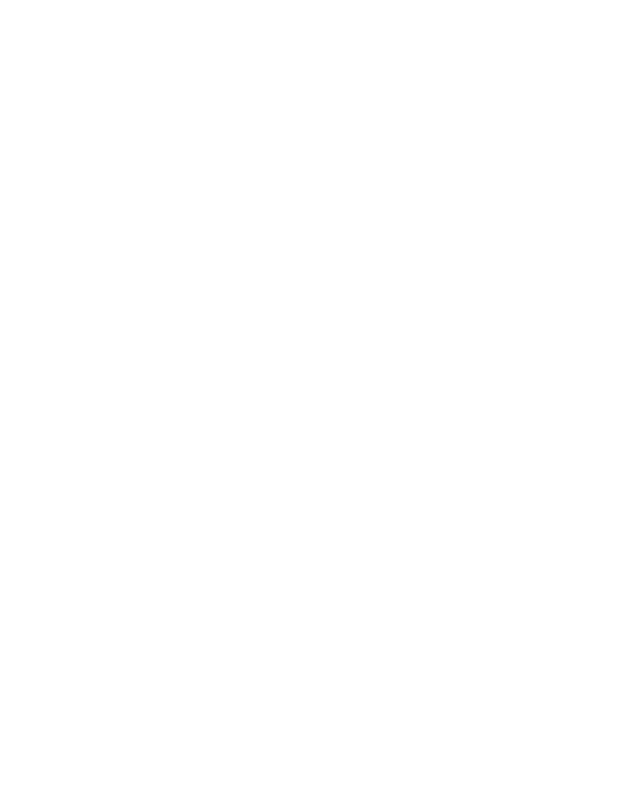
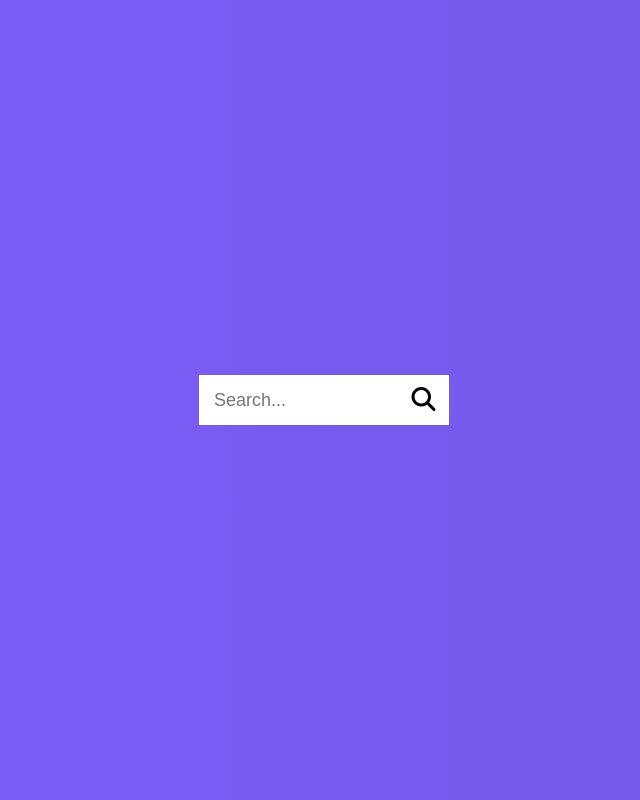
Before and after one commit to behluelselcuk/hidden_search, a plain HTML site: page index.html in a window 1280 px wide. Shown: the whole page, without its empty margins (339-979 px from the left). Drawn offline with Linux system fonts and the light colour scheme; a web font is replaced by a local one.

Commit message:
Setze HTML & CSS um
Der Searchbereich und -button wurden hinzugefügt.
Außerdem wurden die CSS-Eigenschaften zu diesen
gesetzt

```diff
--- a/index.html
+++ b/index.html
@@ -9,6 +9,11 @@
     <link rel="stylesheet" href="https://cdnjs.cloudflare.com/ajax/libs/font-awesome/6.7.2/css/all.min.css" integrity="sha512-Evv84Mr4kqVGRNSgIGL/F/aIDqQb7xQ2vcrdIwxfjThSH8CSR7PBEakCr51Ck+w+/U6swU2Im1vVX0SVk9ABhg==" crossorigin="anonymous" referrerpolicy="no-referrer" />
 </head>
 <body>
+    <!-- SEARCH-SECTION -->
+    <div class="search active">
+        <input type="text" class="input" placeholder="Search...">
+        <button><i class="fas fa-search"></i></button>
+    </div>
 
     <script src="./script.js"></script>
 </body>
--- a/style.css
+++ b/style.css
@@ -11,4 +11,44 @@ body {
     height: 100vh;
     overflow: hidden;
     margin: 0;
+    background-image: linear-gradient(90deg, #7d5fff, #7158e2);
 }
+
+
+
+/* === SEARCH-SECTION === */
+.search {
+    display: flex;
+}
+
+.input {
+    font-size: 18px;
+    padding: 11px;
+    padding-left: 15.5px;
+    width: 200px;
+    border: none;
+    margin-left: 45px;
+}
+
+.input:focus {
+    outline: none;
+}
+
+.search .input {
+    display: none;
+}
+
+.search.active .input {
+    display: block;
+    transition: display 0.5s ease;
+}
+
+.search button {
+    font-size: 24px;
+    padding: 11px;
+    background-color: #fff;
+    border: none;
+    cursor: pointer;
+    width: 50px;
+    font-weight: 900;
+}
```
